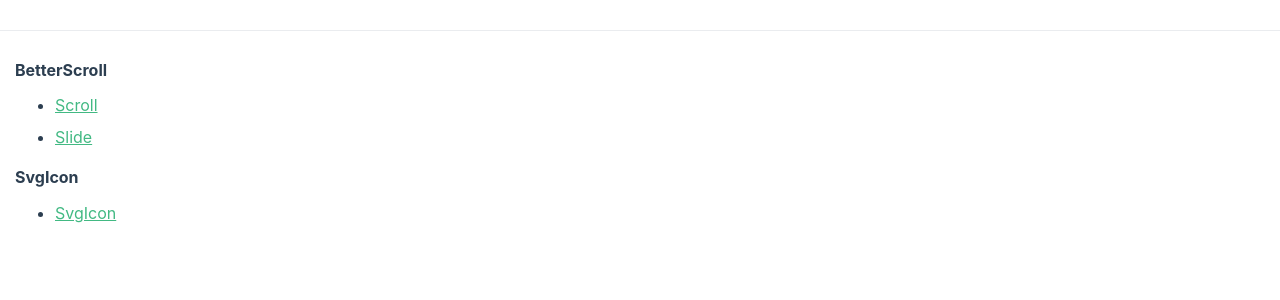
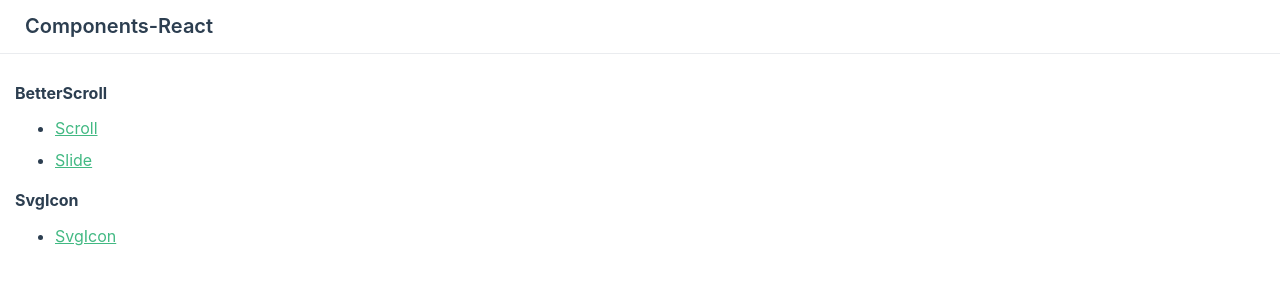
Before and after one commit to TothingWay/better-scroll-react, a React app: page /#/ in a window 1280 px wide. Shown: the top 300 px of the page. Built offline with nearby package versions, Linux system fonts and the light colour scheme; what @better-scroll/core would draw is missing.

Commit message:
fix: header name

```diff
--- a/src/layout/Header.tsx
+++ b/src/layout/Header.tsx
@@ -18,7 +18,7 @@ export default memo(function Header(props: RouteConfigComponentProps) {
           {
             route!.routes!.find((item) => {
               return item.path === current
-            })!.name
+            })!.name || 'Components-React'
           }
         </span>
       </div>
```
